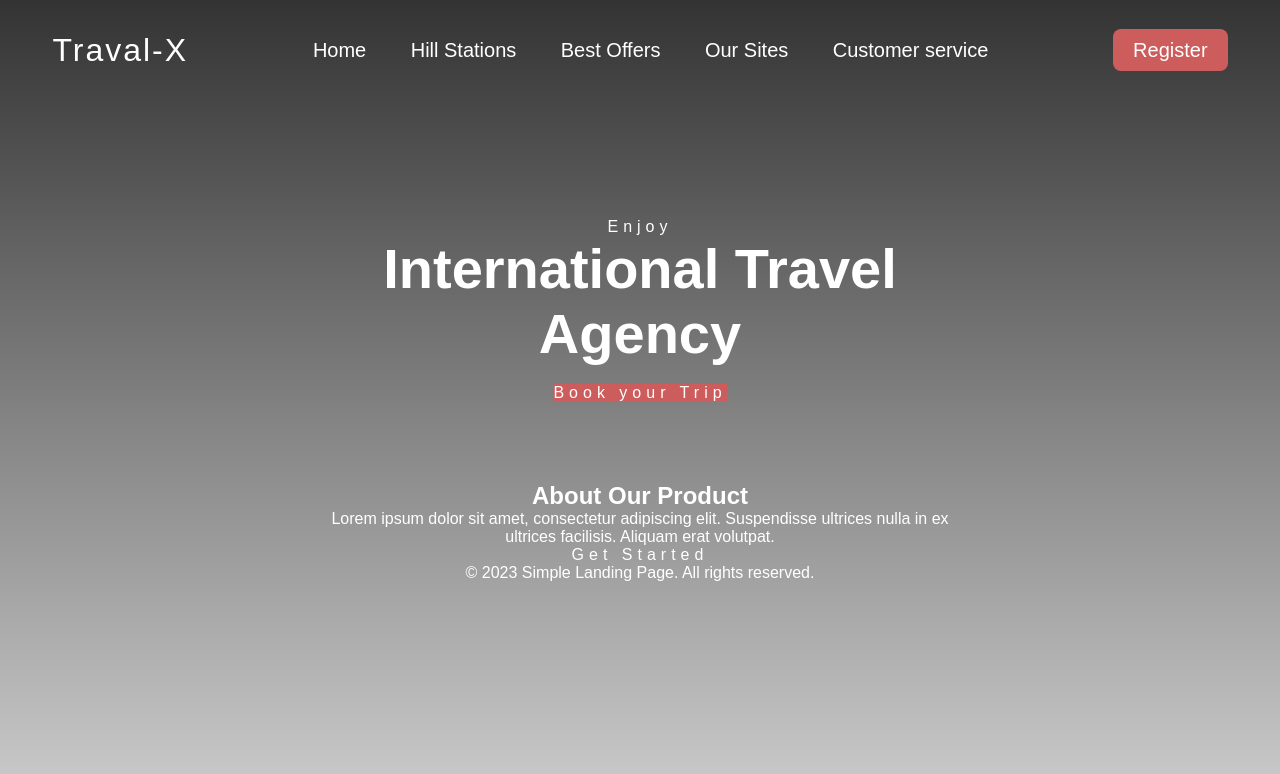
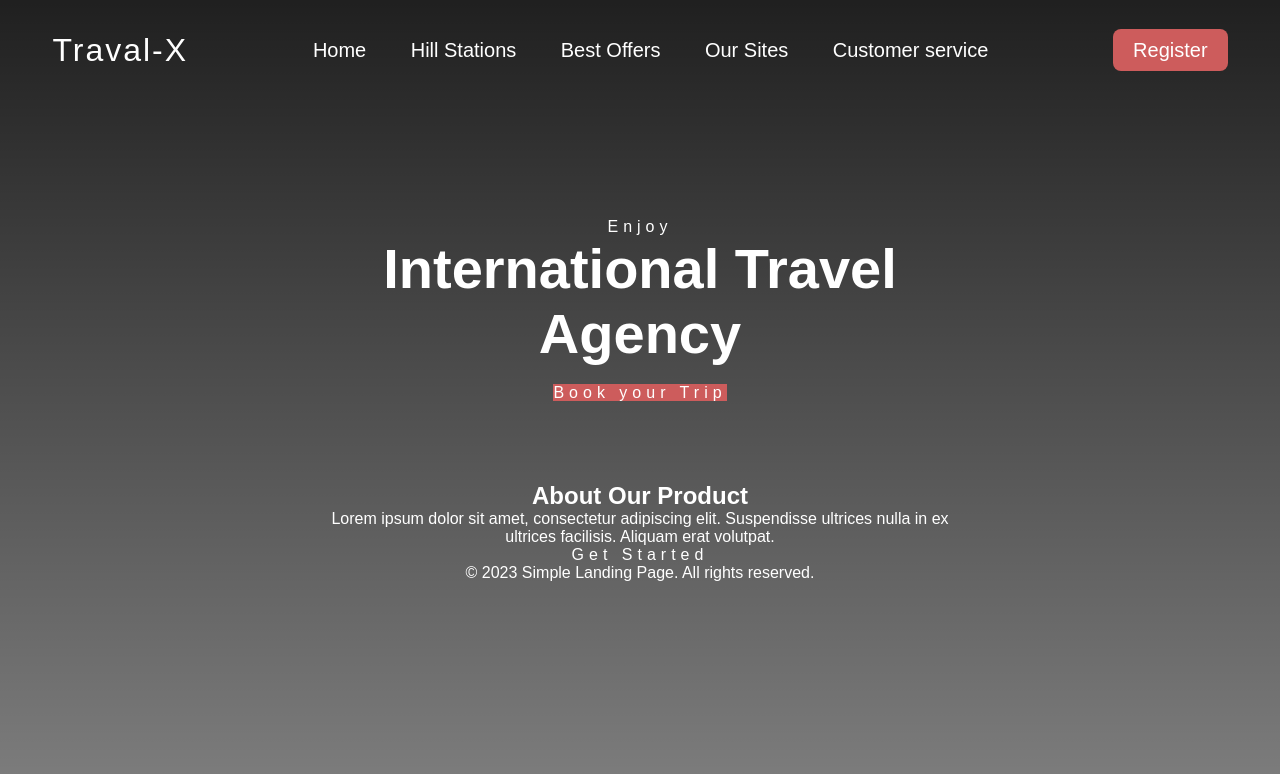
Before and after one commit to vishal-66/Landing-Page, a plain HTML site: page index.html in a window 1280 px wide. Drawn offline with Linux system fonts and the light colour scheme; the site is published under a folder, as on GitHub Pages, so addresses that start at the root find nothing.

Commit message:
Update style.css

```diff
--- a/style.css
+++ b/style.css
@@ -7,7 +7,7 @@
 header{
     width: 100%;
     height: 100vh;
-    background:linear-gradient(rgba(0,0,0,0.8),rgba(0,0,0,0.2)), url('/image/home2.jpg');
+    background:linear-gradient(rgba(0,0,0,0.8),rgba(0,0,0,0.2)), url('image/home2.jpg');
     background-size: cover;
     font-family: sans-serif;
 }
```
